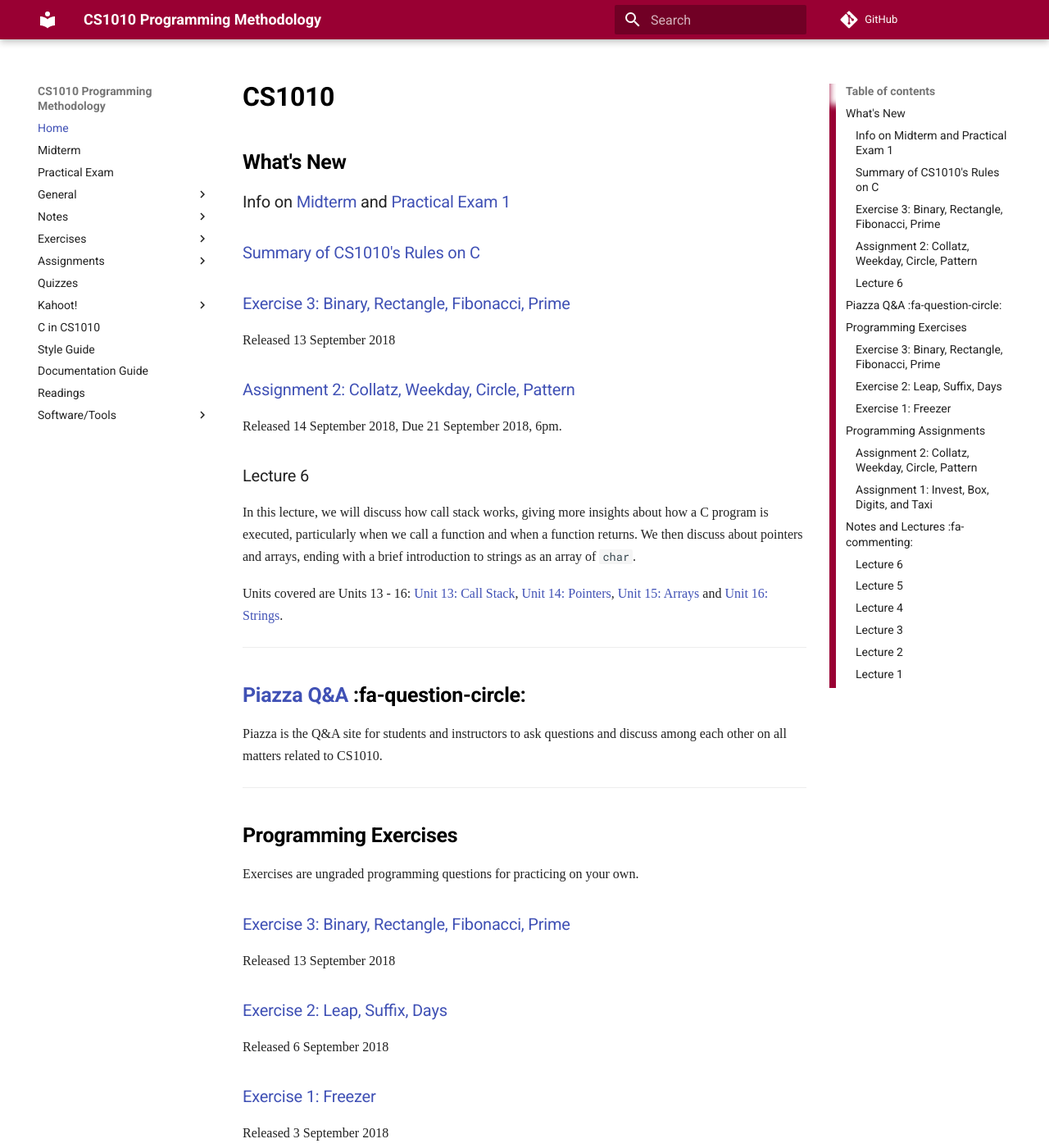
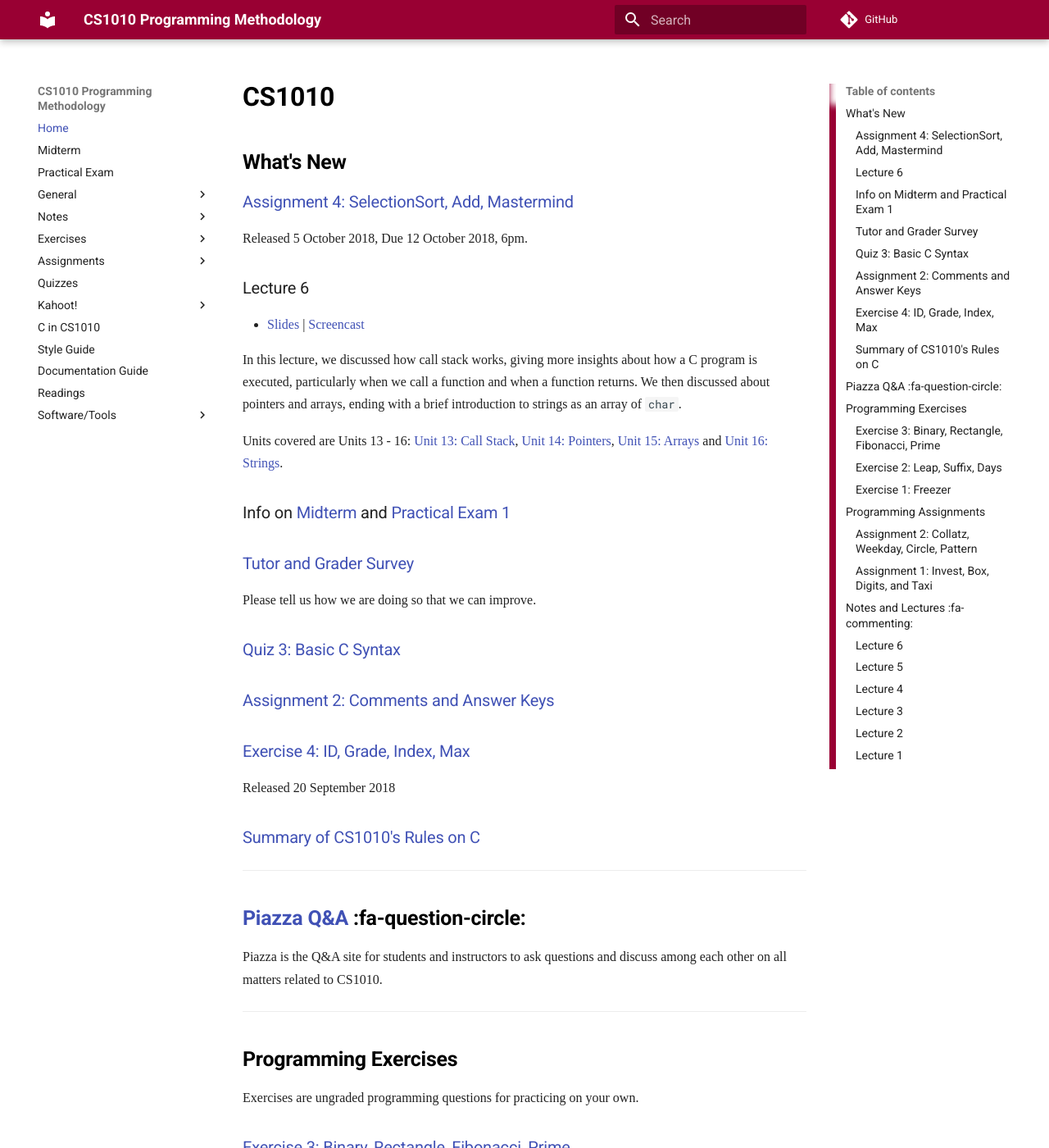
Before and after one commit to LL-Pengfei/CS1010-AY1819S1-Personal, an MkDocs documentation site: the page built from docs/index.md, in a window 1280 px wide and 1400 px high. Shown: the whole window at 82% size. Built offline with MkDocs 1.6.1 and Material for MkDocs 9.7.7, drawn with Linux system fonts in a browser that asks for light colours; nearby versions of some CDN libraries; some web fonts are replaced; comment, search, counter and statistics services are not loaded; old or Windows-style settings are respelled for this version of MkDocs.

Commit message:
Update index

```diff
--- a/docs/index.md
+++ b/docs/index.md
@@ -2,21 +2,30 @@
 
 ## What's New
 
-### Info on [Midterm](midterm.md) and [Practical Exam 1](pe1.md)
-
-### [Summary of CS1010's Rules on C](c-in-cs1010.md)
-
-### [Exercise 3: Binary, Rectangle, Fibonacci, Prime](ex03.md)
-  Released 13 September 2018
-
-### [Assignment 2: Collatz, Weekday, Circle, Pattern](as02.md)
-  Released 14 September 2018, Due 21 September 2018, 6pm.
+### [Assignment 4: SelectionSort, Add, Mastermind](as04.md)
+  Released 5 October 2018, Due 12 October 2018, 6pm.
 
 ### Lecture 6
 
-In this lecture, we will discuss how call stack works, giving more insights about how a C program is executed, particularly when we call a function and when a function returns.  We then discuss about pointers and arrays, ending with a brief introduction to strings as an array of `char`.
+- [Slides](https://www.comp.nus.edu.sg/~ooiwt/cs1010/1819s1/slides/cs1010-lec6.pdf) | [Screencast](https://vimeo.com/292715268)
+
+In this lecture, we discussed how call stack works, giving more insights about how a C program is executed, particularly when we call a function and when a function returns.  We then discussed about pointers and arrays, ending with a brief introduction to strings as an array of `char`.
 
 Units covered are Units 13 - 16: [Unit 13: Call Stack](13-call-stack.md), [Unit 14: Pointers](14-pointers.md), [Unit 15: Arrays](15-array.md) and [Unit 16: Strings](16-string.md).
+
+### Info on [Midterm](midterm.md) and [Practical Exam 1](pe1.md)
+
+### [Tutor and Grader Survey](https://ivle.nus.edu.sg/v1/Survey/Student/default.aspx?CourseID=44f45aad-fc38-4674-9505-5492f5629bd4#)
+Please tell us how we are doing so that we can improve.
+
+### [Quiz 3: Basic C Syntax](https://goo.gl/forms/4LM8K7Fol0b2fYeD3)
+
+### [Assignment 2: Comments and Answer Keys](as02-comments.md)
+
+### [Exercise 4: ID, Grade, Index, Max](ex04.md)
+  Released 20 September 2018
+
+### [Summary of CS1010's Rules on C](c-in-cs1010.md)
 
 ----
 
```
